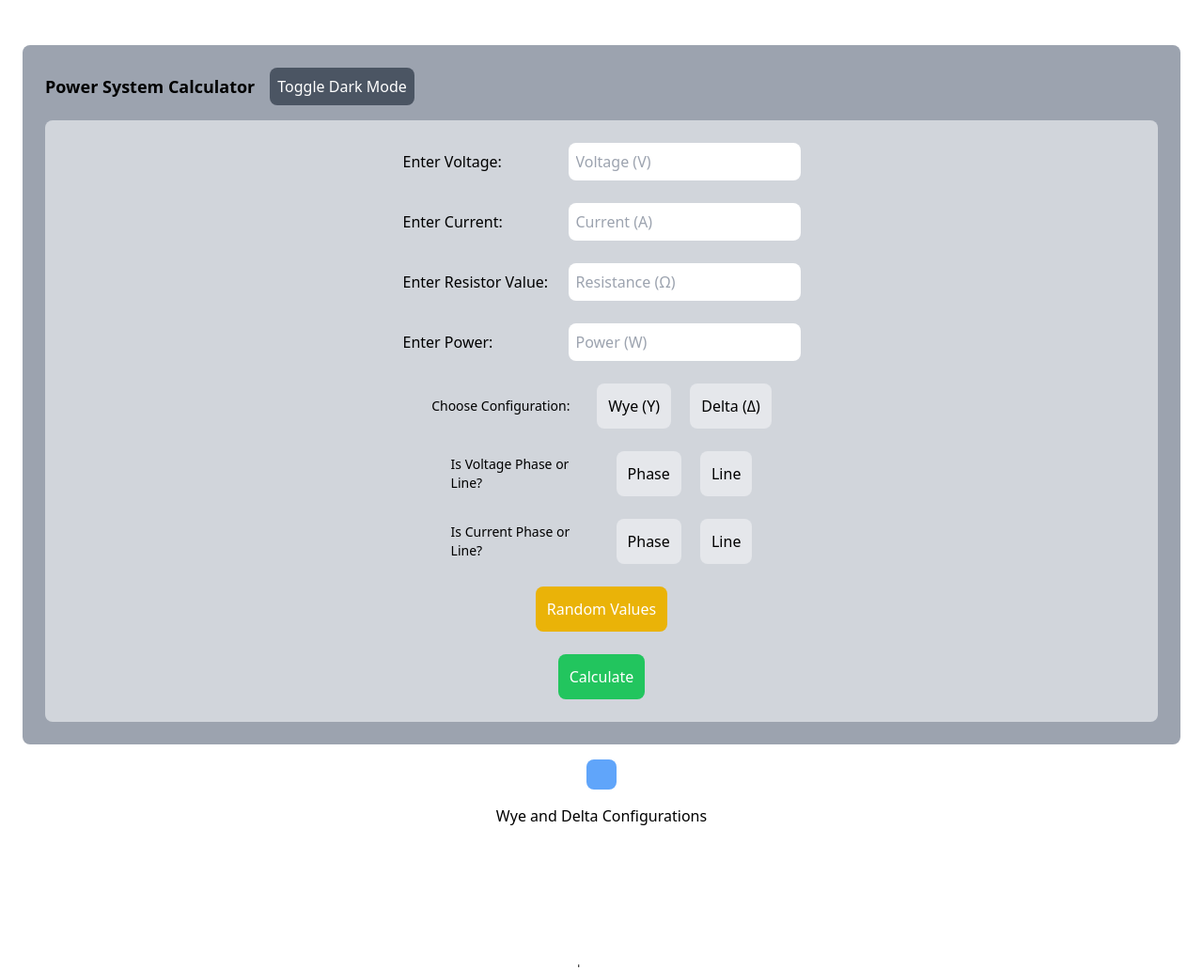
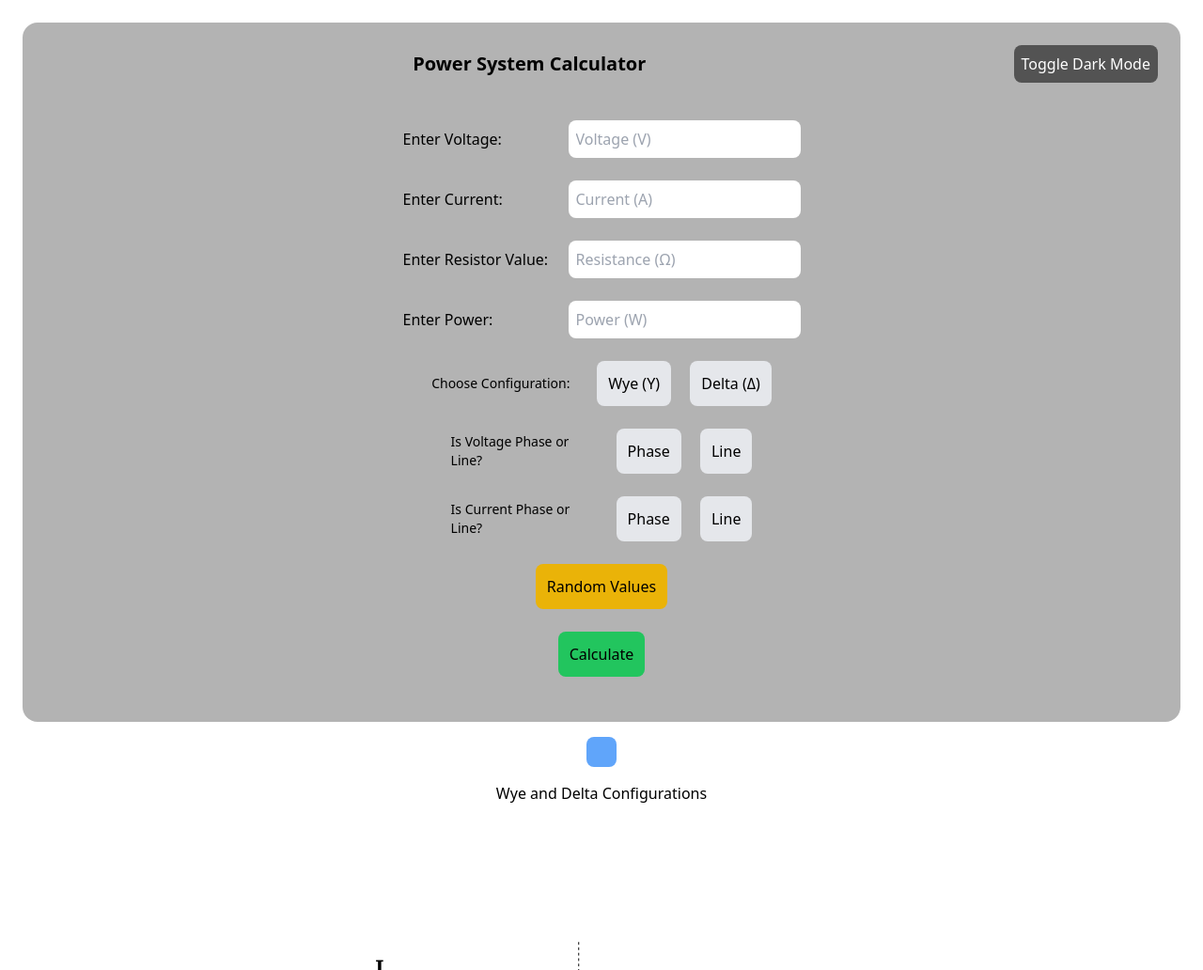
Before and after one commit to emanalva/Power-Model, a Flask app: page / in a window 1280 px wide. Shown: the top 1032 px of the page at 94% size. Run offline with Flask 3, Linux system fonts and the light colour scheme.

Commit message:
styling and unique colors added to tailwind.config

```diff
--- a/static/css/styles.css
+++ b/static/css/styles.css
@@ -554,49 +554,20 @@ video {
   display: none;
 }
 
-.visible {
-  visibility: visible;
-}
-
 .static {
   position: static;
-}
-
-.mx-auto {
-  margin-left: auto;
-  margin-right: auto;
-}
-
-.mb-6 {
-  margin-bottom: 1.5rem;
-}
-
-.mt-6 {
-  margin-top: 1.5rem;
 }
 
 .mb-4 {
   margin-bottom: 1rem;
 }
 
+.ml-auto {
+  margin-left: auto;
+}
+
 .mt-4 {
   margin-top: 1rem;
-}
-
-.ml-4 {
-  margin-left: 1rem;
-}
-
-.ml-10 {
-  margin-left: 2.5rem;
-}
-
-.mt-20 {
-  margin-top: 5rem;
-}
-
-.ml-auto {
-  margin-left: auto;
 }
 
 .flex {
@@ -691,9 +640,26 @@ video {
   border-radius: 0.5rem;
 }
 
-.bg-blue-500 {
+.rounded-xl {
+  border-radius: 0.75rem;
+}
+
+.rounded-full {
+  border-radius: 9999px;
+}
+
+.rounded-2xl {
+  border-radius: 1rem;
+}
+
+.bg-black {
   --tw-bg-opacity: 1;
-  background-color: rgb(59 130 246 / var(--tw-bg-opacity));
+  background-color: rgb(0 0 0 / var(--tw-bg-opacity));
+}
+
+.bg-blue-400 {
+  --tw-bg-opacity: 1;
+  background-color: rgb(96 165 250 / var(--tw-bg-opacity));
 }
 
 .bg-gray-200 {
@@ -716,9 +682,19 @@ video {
   background-color: rgb(34 197 94 / var(--tw-bg-opacity));
 }
 
-.bg-red-500 {
+.bg-uniqueDarkGray {
   --tw-bg-opacity: 1;
-  background-color: rgb(239 68 68 / var(--tw-bg-opacity));
+  background-color: rgb(83 83 83 / var(--tw-bg-opacity));
+}
+
+.bg-uniqueLightGray {
+  --tw-bg-opacity: 1;
+  background-color: rgb(179 179 179 / var(--tw-bg-opacity));
+}
+
+.bg-white {
+  --tw-bg-opacity: 1;
+  background-color: rgb(255 255 255 / var(--tw-bg-opacity));
 }
 
 .bg-yellow-500 {
@@ -726,77 +702,17 @@ video {
   background-color: rgb(234 179 8 / var(--tw-bg-opacity));
 }
 
-.bg-green-300 {
-  --tw-bg-opacity: 1;
-  background-color: rgb(134 239 172 / var(--tw-bg-opacity));
-}
-
-.bg-blue-900 {
-  --tw-bg-opacity: 1;
-  background-color: rgb(30 58 138 / var(--tw-bg-opacity));
-}
-
-.bg-blue-600 {
-  --tw-bg-opacity: 1;
-  background-color: rgb(37 99 235 / var(--tw-bg-opacity));
-}
-
-.bg-blue-400 {
-  --tw-bg-opacity: 1;
-  background-color: rgb(96 165 250 / var(--tw-bg-opacity));
-}
-
-.bg-gray-700 {
-  --tw-bg-opacity: 1;
-  background-color: rgb(55 65 81 / var(--tw-bg-opacity));
-}
-
-.bg-gray-800 {
-  --tw-bg-opacity: 1;
-  background-color: rgb(31 41 55 / var(--tw-bg-opacity));
-}
-
-.bg-gray-900 {
-  --tw-bg-opacity: 1;
-  background-color: rgb(17 24 39 / var(--tw-bg-opacity));
-}
-
-.bg-gray-600 {
-  --tw-bg-opacity: 1;
-  background-color: rgb(75 85 99 / var(--tw-bg-opacity));
-}
-
 .bg-gray-100 {
   --tw-bg-opacity: 1;
   background-color: rgb(243 244 246 / var(--tw-bg-opacity));
 }
 
-.bg-amber-200 {
-  --tw-bg-opacity: 1;
-  background-color: rgb(253 230 138 / var(--tw-bg-opacity));
-}
-
-.bg-amber-100 {
-  --tw-bg-opacity: 1;
-  background-color: rgb(254 243 199 / var(--tw-bg-opacity));
-}
-
-.bg-white {
-  --tw-bg-opacity: 1;
-  background-color: rgb(255 255 255 / var(--tw-bg-opacity));
-}
-
-.bg-gray-400 {
-  --tw-bg-opacity: 1;
-  background-color: rgb(156 163 175 / var(--tw-bg-opacity));
+.p-2 {
+  padding: 0.5rem;
 }
 
 .p-3 {
   padding: 0.75rem;
-}
-
-.p-2 {
-  padding: 0.5rem;
 }
 
 .p-4 {
@@ -828,22 +732,17 @@ video {
   line-height: 1.25rem;
 }
 
-.text-2xl {
-  font-size: 1.5rem;
-  line-height: 2rem;
+.text-xl {
+  font-size: 1.25rem;
+  line-height: 1.75rem;
 }
 
-.text-lg {
-  font-size: 1.125rem;
-  line-height: 1.75rem;
+.font-bold {
+  font-weight: 700;
 }
 
 .font-medium {
   font-weight: 500;
-}
-
-.font-bold {
-  font-weight: 700;
 }
 
 .text-black {
--- a/static/js/button_handler.js
+++ b/static/js/button_handler.js
@@ -11,7 +11,7 @@ document.addEventListener("DOMContentLoaded", function() {
     const toggleButton = document.getElementById('toggle-dark-mode');
     const body = document.body; // Reference the body directly
     const calculatorBox = document.querySelector('.calculator-box'); // Selects the calculator box
-    const resultsBox = document.getElementById('results');
+    const resultsBox = document.getElementById('results'); // Selects the results box
 
     // Load previously saved mode from localStorage
     const savedMode = localStorage.getItem('darkMode');
@@ -23,7 +23,7 @@ document.addEventListener("DOMContentLoaded", function() {
 
     // Toggle button click event listener
     toggleButton.addEventListener('click', function () {
-        const darkModeEnabled = body.classList.contains('bg-gray-800');
+        const darkModeEnabled = body.classList.contains('bg-black');
 
         if (darkModeEnabled) {
             disableDarkMode();
@@ -34,16 +34,16 @@ document.addEventListener("DOMContentLoaded", function() {
 
     // Enable dark mode function
     function enableDarkMode() {
-        body.classList.replace('bg-amber-100', 'bg-gray-800');
-        calculatorBox.classList.replace('bg-gray-500', 'bg-gray-900');
+        body.classList.replace('bg-white', 'bg-black');
+        calculatorBox.classList.replace('bg-uniqueLightGray', 'bg-uniqueDarkGray');
         resultsBox.classList.replace('bg-blue-400', 'bg-gray-700');
         localStorage.setItem('darkMode', 'enabled');
     }
 
     // Disable dark mode function
     function disableDarkMode() {
-        body.classList.replace('bg-gray-800', 'bg-amber-100');
-        calculatorBox.classList.replace('bg-gray-900', 'bg-gray-500');
+        body.classList.replace('bg-black', 'bg-white');
+        calculatorBox.classList.replace('bg-uniqueDarkGray', 'bg-uniqueLightGray');
         resultsBox.classList.replace('bg-gray-700', 'bg-blue-400');
         localStorage.setItem('darkMode', 'disabled');
     }
--- a/templates/index.html
+++ b/templates/index.html
@@ -17,15 +17,15 @@
 </head>
 
 <body class="bg-white min-h-screen flex flex-col items-center justify-center p-6">
-    <div class="bg-gray-400 rounded-lg p-6 space-y-4 w-full calculator-box mt-6">
+    <div class="bg-uniqueLightGray rounded-2xl p-6 space-y-4 w-full calculator-box">
         <!-- Title with Dark Mode Toggle -->
-        <div class="flex items-center mb-4">
-            <h1 class="text-lg font-bold">Power System Calculator</h1>
-            <button id="toggle-dark-mode" class="ml-4 bg-gray-600 text-white p-2 rounded-lg hover:bg-gray-800">Toggle Dark Mode</button>
+        <div class="flex items-center justify-between mb-4">
+            <h1 class="text-xl font-bold text-center flex-grow">Power System Calculator</h1>
+            <button id="toggle-dark-mode" class="ml-auto bg-uniqueDarkGray text-white p-2 rounded-lg hover:bg-gray-800">Toggle Dark Mode</button>
         </div>
 
         <!-- Input Form -->
-        <form id="power-form" action="/calculate" method="POST" class="bg-gray-300 p-6 rounded-lg flex flex-col space-y-6">
+        <form id="power-form" action="/calculate" method="POST" class="p-6 rounded-lg flex flex-col space-y-6">
             <!-- Voltage input -->
             <div class="flex space-x-4 items-center justify-center">
                 <label for="voltage" class="w-40">Enter Voltage:</label>
@@ -94,14 +94,14 @@
 
         <!-- Random Values Button -->
         <div class="text-center">
-            <button type="button" id="random-values-button" class="bg-yellow-500 text-white p-3 rounded-lg hover:bg-yellow-600">
+            <button type="button" id="random-values-button" class="bg-yellow-500 text-black p-3 rounded-lg hover:bg-yellow-600">
                 Random Values
             </button>
         </div>
 
         <!-- Submit button -->
         <div class="text-center">
-            <input type="submit" value="Calculate" class="bg-green-500 text-white p-3 rounded-lg hover:bg-green-600">
+            <input type="submit" value="Calculate" class="bg-green-500 text-black p-3 rounded-lg hover:bg-green-600">
         </div>
 
         </form>
```
Also changed, not shown: other parts of static/css/styles.css (+14 -57 lines), tailwind.config.js (+9 -1 lines).
